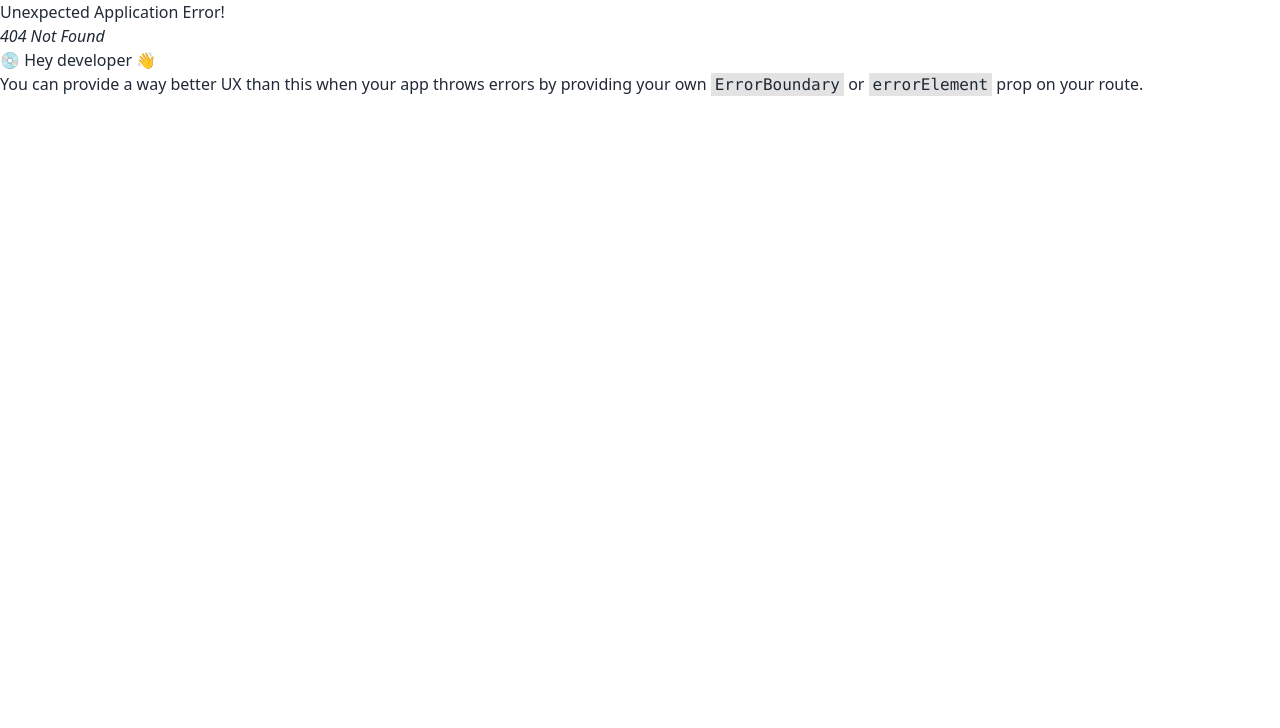
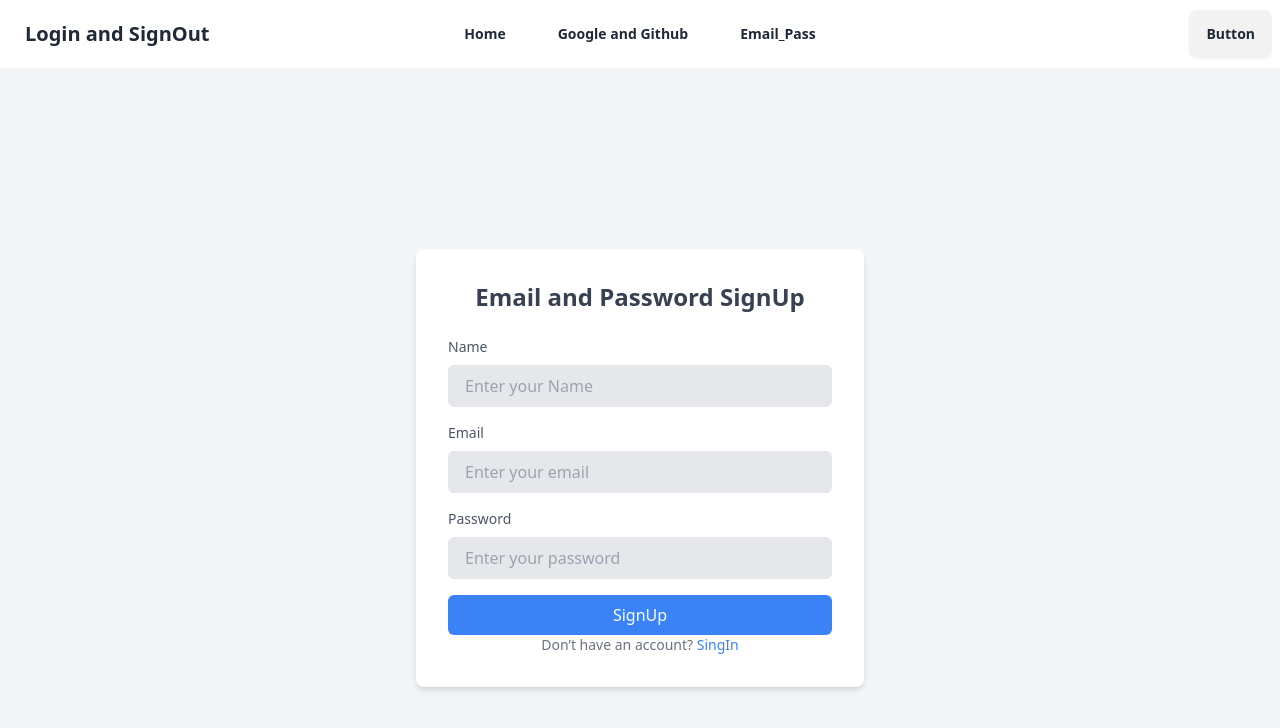
Before and after one commit to md-mostafiz181/practice-firebase, a React (Vite) app: page /signUp in a window 1280 px wide. Before the commit this address had no page. Shown: the top 728 px of the page. Built offline with nearby package versions, Linux system fonts and the light colour scheme.

Commit message:
added resiter functionality

```diff
--- a/src/components/Email_Pass/Email_Pass.jsx
+++ b/src/components/Email_Pass/Email_Pass.jsx
@@ -1,10 +1,11 @@
+import { Link } from "react-router-dom";
 
 
 const Email_Pass = () => {
     return (
         <div className="flex items-center justify-center h-screen bg-gray-100">
       <div className="w-full max-w-md p-8 space-y-6 bg-white rounded-lg shadow-md">
-        <h2 className="text-2xl font-bold text-center text-gray-700">Email and Password</h2>
+        <h2 className="text-2xl font-bold text-center text-gray-700">Email and Password Login</h2>
 
         <form className="space-y-4">
           <div>
@@ -27,17 +28,15 @@ const Email_Pass = () => {
             />
           </div>
 
-          <button
-            type="button" // No functionality, so just a regular button
-            className="w-full px-4 py-2 text-white bg-blue-500 rounded-md hover:bg-blue-600 focus:outline-none focus:bg-blue-600"
-          >
-            Login
-          </button>
+          <input  className=" w-full px-4 py-2 text-white bg-blue-500 rounded-md hover:bg-blue-600 focus:outline-none focus:bg-blue-600" type="submit" value="Login" />
+
+
         </form>
 
+        <Link to="/signUp">
         <p className="text-sm text-center text-gray-500">
           Don’t have an account? <a href="#" className="text-blue-500 hover:underline">Sign up</a>
-        </p>
+        </p></Link>
       </div>
     </div>
     );
--- a/src/components/Header/Header.jsx
+++ b/src/components/Header/Header.jsx
@@ -42,7 +42,7 @@ const Header = () => {
             {navLinks}
           </ul>
         </div>
-        <a className="btn btn-ghost text-xl">Firebase</a>
+        <a className="btn btn-ghost text-xl">Login and SignOut</a>
       </div>
       <div className="navbar-center hidden lg:flex">
         <ul className="menu menu-horizontal px-1">{navLinks}</ul>
--- /dev/null
+++ b/src/components/SignUp/SignUp.jsx
@@ -0,0 +1,67 @@
+import { Link } from "react-router-dom";
+
+
+const SignUp = () => {
+
+    const handleRegister = (e)=>{
+        e.preventDefault()
+        const name = e.target.name.value;
+        const email = e.target.email.value;
+        const password = e.target.password.value;
+        console.log(name,email,password)
+
+
+    }
+    return (
+        <div>
+
+            <div className="flex items-center justify-center h-screen bg-gray-100">
+      <div className="w-full max-w-md p-8 space-y-6 bg-white rounded-lg shadow-md">
+        <h2 className="text-2xl font-bold text-center text-gray-700">Email and Password SignUp</h2>
+
+        <form className="space-y-4" onSubmit={handleRegister}>
+          <div>
+            <label htmlFor="email" className="block text-sm font-medium text-gray-600">Name</label>
+            <input
+              type="text"
+              id="name"
+              className="w-full px-4 py-2 mt-2 text-gray-700 bg-gray-200 border rounded-md focus:border-blue-500 focus:outline-none focus:ring"
+              placeholder="Enter your Name"
+            />
+          </div>
+          <div>
+            <label htmlFor="email" className="block text-sm font-medium text-gray-600">Email</label>
+            <input
+              type="email"
+              id="email"
+              className="w-full px-4 py-2 mt-2 text-gray-700 bg-gray-200 border rounded-md focus:border-blue-500 focus:outline-none focus:ring"
+              placeholder="Enter your email"
+            />
+          </div>
+
+          <div>
+            <label htmlFor="password" className="block text-sm font-medium text-gray-600">Password</label>
+            <input
+              type="password"
+              id="password"
+              className="w-full px-4 py-2 mt-2 text-gray-700 bg-gray-200 border rounded-md focus:border-blue-500 focus:outline-none focus:ring"
+              placeholder="Enter your password"
+            />
+          </div>
+
+          <input className="w-full px-4 py-2 text-white bg-blue-500 rounded-md hover:bg-blue-600 focus:outline-none focus:bg-blue-600" type="submit" value="SignUp" />
+
+
+        </form>
+
+        <Link to="/email_pass">
+        <p className="text-sm text-center text-gray-500">
+          Don’t have an account? <a href="#" className="text-blue-500 hover:underline">SingIn</a>
+        </p></Link>
+      </div>
+    </div>
+        </div>
+    );
+};
+
+export default SignUp;
--- a/src/main.jsx
+++ b/src/main.jsx
@@ -12,6 +12,7 @@ import Root from './layout/Root';
 import Home from './components/Home/Home';
 import Login from './components/Login/Login';
 import Email_Pass from './components/Email_Pass/Email_Pass';
+import SignUp from './components/SignUp/SignUp';
 
 const router = createBrowserRouter([
   {
@@ -29,6 +30,10 @@ const router = createBrowserRouter([
       {
         path: "/email_pass",
         element: <Email_Pass></Email_Pass>
+      },
+      {
+        path:"/signUp",
+        element:<SignUp></SignUp>
       }
     ]
   },
```
